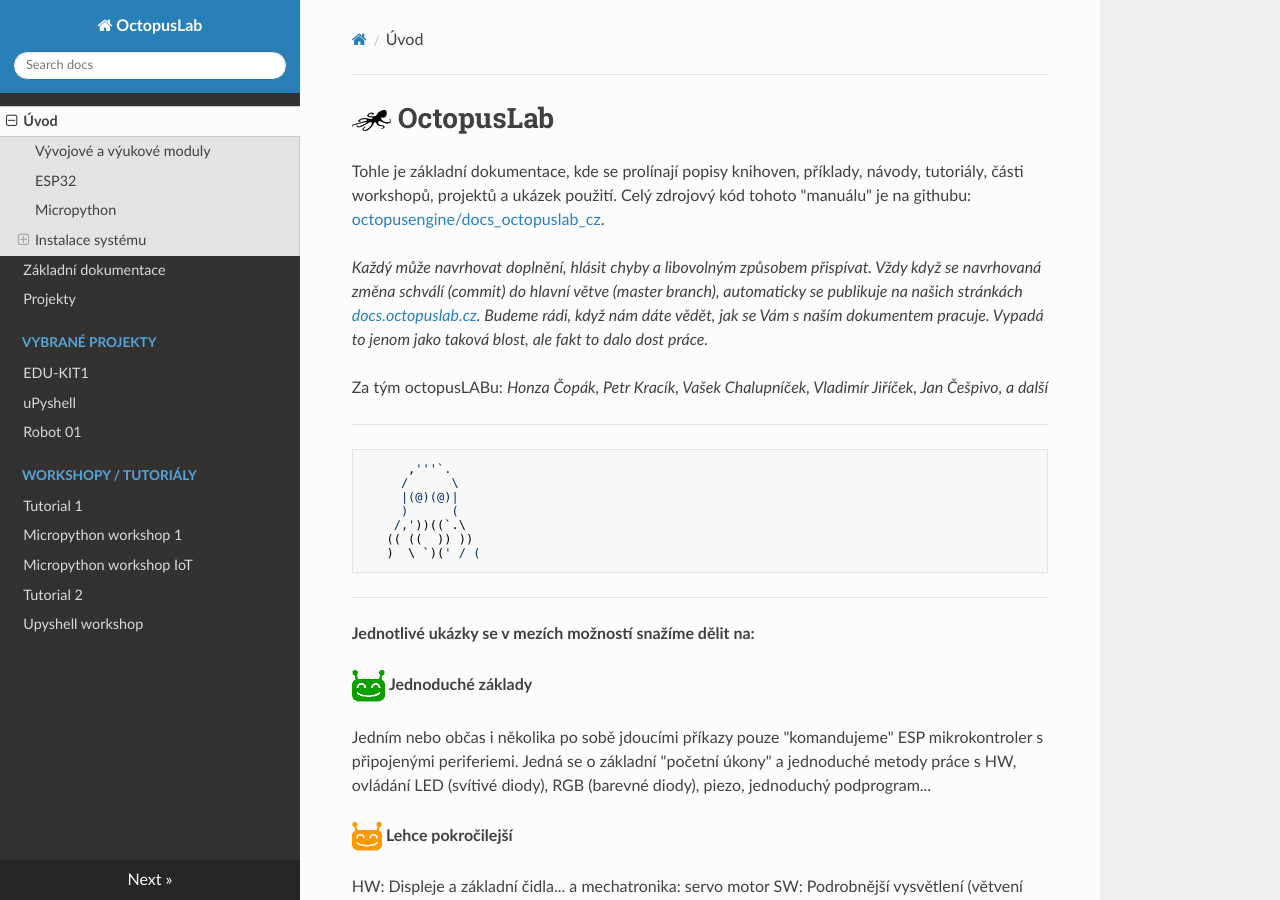
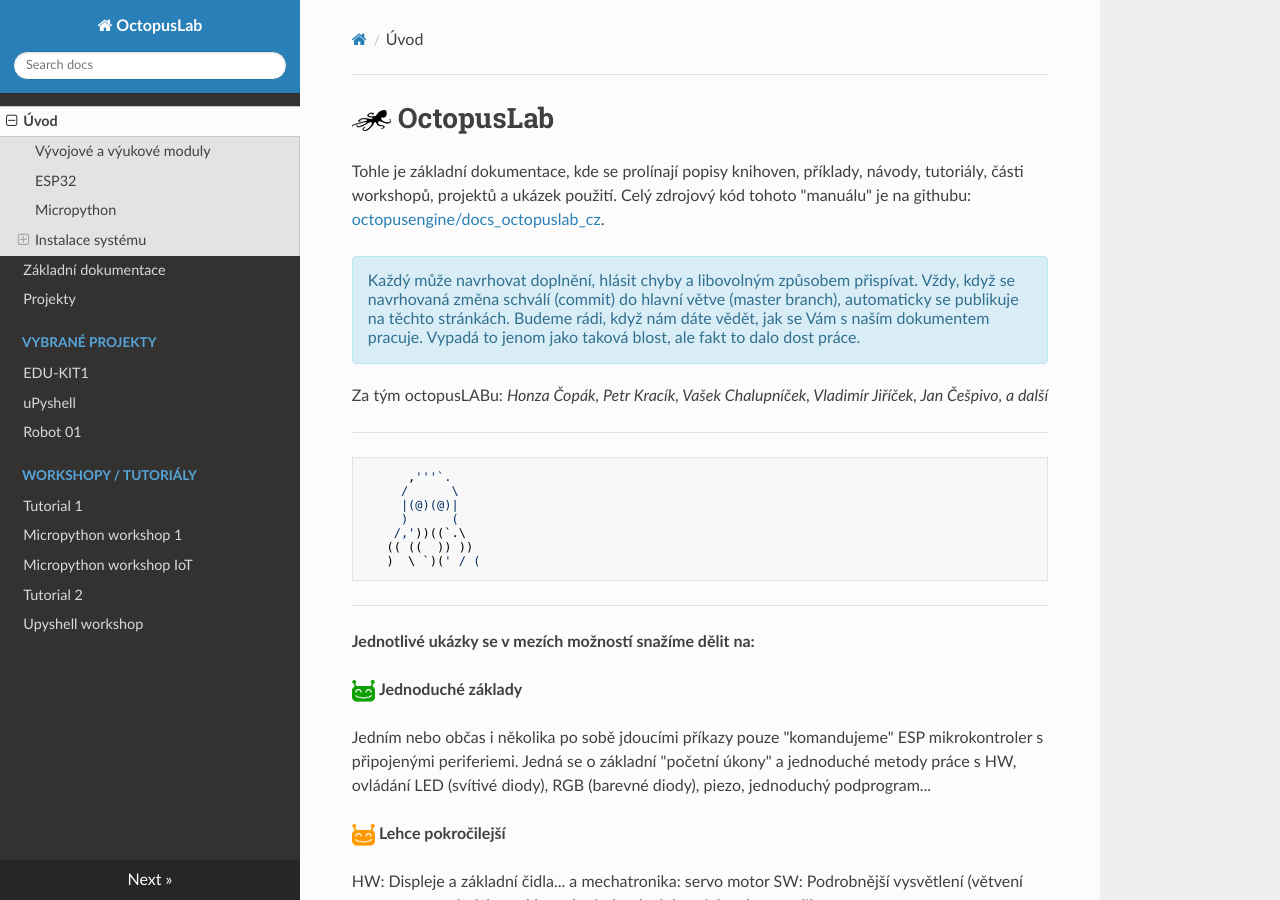
Before and after one commit to octopuslab-cz/docs_octopuslab_cz, an MkDocs documentation site: the page built from docs/index.md, in a window 1280 px wide and 900 px high. Built offline with MkDocs 1.6.1, drawn with Linux system fonts in a browser that asks for light colours; nearby versions of some CDN libraries; some of the changed text lies outside the part shown.

Commit message:
keywords links

```diff
--- a/docs/index.md
+++ b/docs/index.md
@@ -3,7 +3,9 @@
 Tohle je základní dokumentace, kde se prolínají popisy knihoven, příklady, návody, tutoriály, části workshopů, projektů a ukázek použití.
 Celý zdrojový kód tohoto "manuálu" je na githubu: [octopusengine/docs_octopuslab_cz](https://github.com/octopusengine/docs_octopuslab_cz).
 
-*Každý může navrhovat doplnění, hlásit chyby a libovolným způsobem přispívat. Vždy když se navrhovaná změna schválí (commit) do hlavní větve (master branch), automaticky se publikuje na našich stránkách [docs.octopuslab.cz](https://docs.octopuslab.cz/). Budeme rádi, když nám dáte vědět, jak se Vám s naším dokumentem pracuje. Vypadá to jenom jako taková blost, ale fakt to dalo dost práce.*
+<div style="padding: 15px; border: 1px solid transparent; border-color: transparent; margin-bottom: 20px; border-radius: 4px; color: #31708f; background-color: #d9edf7; border-color: #bce8f1;">
+Každý může navrhovat doplnění, hlásit chyby a libovolným způsobem přispívat. Vždy, když se navrhovaná změna schválí (commit) do hlavní větve (master branch), automaticky se publikuje na těchto stránkách. Budeme rádi, když nám dáte vědět, jak se Vám s naším dokumentem pracuje. Vypadá to jenom jako taková blost, ale fakt to dalo dost práce.
+</div>
 
 Za tým octopusLABu: *Honza Čopák, Petr Kracík, Vašek Chalupníček, Vladimír Jiříček, Jan Češpivo, a další*
 
@@ -22,44 +24,44 @@
 ---
 **Jednotlivé ukázky se v mezích možností snažíme dělit na:**
 
-![ufo-gr](img/ufo-gre.gif){: style="width:33px" }
-**Jednoduché základy**
+![ufo-gr](img/ufo-gre.gif){: style="width:23px" }
+ **Jednoduché základy**
 
 Jedním nebo občas i několika po sobě jdoucími příkazy pouze "komandujeme" ESP mikrokontroler s připojenými periferiemi. Jedná se o základní  "početní úkony" a jednoduché metody práce s HW, ovládání LED (svítivé diody), RGB (barevné diody), piezo, jednoduchý podprogram...
 
 
-![ufo-gr](img/ufo-ora.gif){: style="width:30px" }
-**Lehce pokročilejší**
+![ufo-gr](img/ufo-ora.gif){: style="width:23px" }
+ **Lehce pokročilejší**
 
 HW: Displeje a základní čidla... a mechatronika: servo motor
 SW: Podrobnější vysvětlení  (větvení programu - podmínka, cyklus, ...) > jednoduché projekty, hry a aplikace.
 
 
-![ufo-gr](img/ufo-ora.gif){: style="width:30px" } ![ufo-gr](img/ufo-ora.gif){: style="width:30px" }
-**Trochu náročnější**
+![ufo-gr](img/ufo-ora.gif){: style="width:23px" } ![ufo-gr](img/ufo-ora.gif){: style="width:23px" }
+ **Trochu náročnější**
 
 Pokud se toho bojíte, ani na to nekoukejte. Další programátorská teorie: pole, seznamy, slovníky a složité datové struktury... a speciální návody.
 
 
-![ufo-gr](img/ufo-ora.gif){: style="width:30px" } ![ufo-gr](img/ufo-ora.gif){: style="width:30px" } ![ufo-gr](img/ufo-ora.gif){: style="width:30px" }
+![ufo-gr](img/ufo-ora.gif){: style="width:23px" } ![ufo-gr](img/ufo-ora.gif){: style="width:23px" } ![ufo-gr](img/ufo-ora.gif){: style="width:23px" }
 **Náročné**
 
 Nic podobného Vám v tomto bloku neukážeme :-P
 
 
-![ufo-gr](img/ufo-sil.gif){: style="width:30px" }
+![ufo-gr](img/ufo-sil.gif){: style="width:23px" }
 **Poznámka**
 
 ...nebo tak.
 
 
-![ufo-gr](img/ufo-blu.gif){: style="width:30px" }
+![ufo-gr](img/ufo-blu.gif){: style="width:23px" }
 **Zajímavost**
 
 Tady by to mohlo být modré celé
 
 
-![ufo-gr](img/ufo-vio.gif){: style="width:30px" }
+![ufo-gr](img/ufo-vio.gif){: style="width:23px" }
 **Pozor!**
 
 Nechceme nikoho stresovat, proto to moc nevyužijeme :-P
@@ -74,9 +76,7 @@
 ---
 ## ESP32
 
-Na destičce o velikosti poštovní známky je mikrokontrolér spolu s několika klíčovými komponenty včetně krystalu, leptané antény pro WiFi a Bluetooth modul. Tím usnadňují použití ESP32 a jsou okamžitě připraveny k integraci do koncových produktů.
-
-ESP32 má:
+Na destičce o velikosti poštovní známky je mikrokontrolér spolu s několika klíčovými komponenty včetně krystalu, leptané antény pro WiFi a Bluetooth modul. Tím usnadňují použití ESP32 a jsou okamžitě připraveny k integraci do koncových produktů. ESP32 má:
 
 - dvě CPU jádra s nastavitelnou taktovací frekvencí do 240 MHz
 - klasické Bluetooth i podporu Bluetooth Low Energy (BLE)
@@ -94,9 +94,15 @@
 
 Micropython je "odlehčená" verze populárního programovacího jazyka Python. *Je to přesněji softwarová implementace vyššího programovacího jazkyka kompatibilního s Python 3.x. Je napsaný v C a optimalizovaný pro použití v mikrokontrolétech.*
 
-Toto není výuka programování – ale jen ukázky a experimenty s přihlédnutím na sadu knihoven a modulů **octopusLab** pro práci s vybraným HW.
 
-- pro podrobnější proniknutí do tajů programování v Pythonu doporučujeme: [naucse.python.cz](https://naucse.python.cz/)
+<div style="padding: 15px; border: 1px solid transparent; border-color: transparent; margin-bottom: 20px; border-radius: 4px; color: #8a6d3b;; background-color: #fcf8e3; border-color: #faebcc;">
+Toto není výuka programování – ale jen ukázky a experimenty s přihlédnutím na sadu knihoven a modulů <b>octopusLab</b> pro práci s vybraným HW.
+</div>
+
+
+Pro podrobnější proniknutí do tajů programování v Pythonu doporučujeme:
+
+- [naucse.python.cz](https://naucse.python.cz/)
 - [naucse.python.cz/course/mi-pyt/intro/micropython](https://naucse.python.cz/course/mi-pyt/intro/micropython/)
 - [howto.py.cz](http://howto.py.cz/index.htm)
 
```
Also changed, not shown: docs/basicdoc.md (+7 -0 lines).
